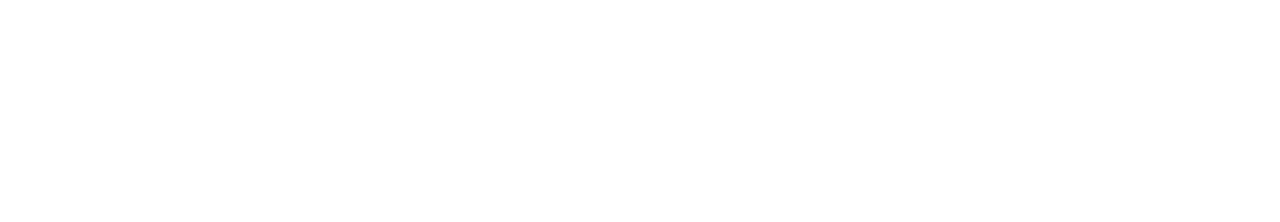
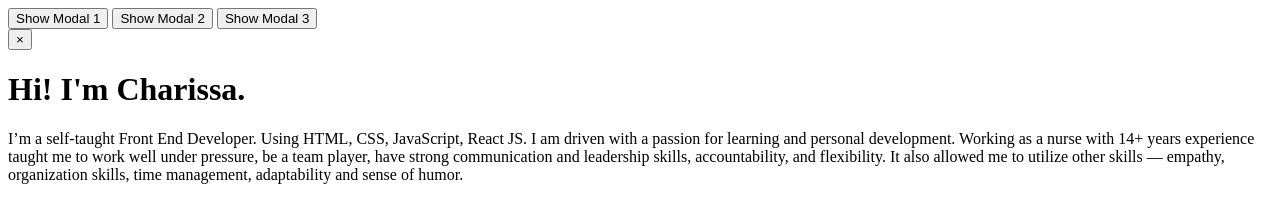
Before and after one commit to chawissa/modal, a plain HTML site: page index.html in a window 1280 px wide. Drawn offline with Linux system fonts and the light colour scheme.

Commit message:
Html added

```diff
--- a/index.html
+++ b/index.html
@@ -4,10 +4,27 @@
     <meta charset="UTF-8" />
     <meta http-equiv="X-UA-Compatible" content="IE=edge" />
     <meta name="viewport" content="width=device-width, initial-scale=1.0" />
-    <title>Modal</title>
+    <title>Modal window</title>
     <link rel="stylesheet" src="style.css" />
   </head>
   <body>
+    <button class="show-modal">Show Modal 1</button>
+    <button class="show-modal">Show Modal 2</button>
+    <button class="show-modal">Show Modal 3</button>
+
+    <div class="modal hidden">
+      <button class="close-modal">&times;</button>
+      <h1>Hi! I'm Charissa.</h1>
+      <p>
+        I’m a self-taught Front End Developer. Using HTML, CSS, JavaScript,
+        React JS. I am driven with a passion for learning and personal
+        development. Working as a nurse with 14+ years experience taught me to
+        work well under pressure, be a team player, have strong communication
+        and leadership skills, accountability, and flexibility. It also allowed
+        me to utilize other skills — empathy, organization skills, time
+        management, adaptability and sense of humor.
+      </p>
+    </div>
     <script src="index.js"></script>
   </body>
 </html>
```
